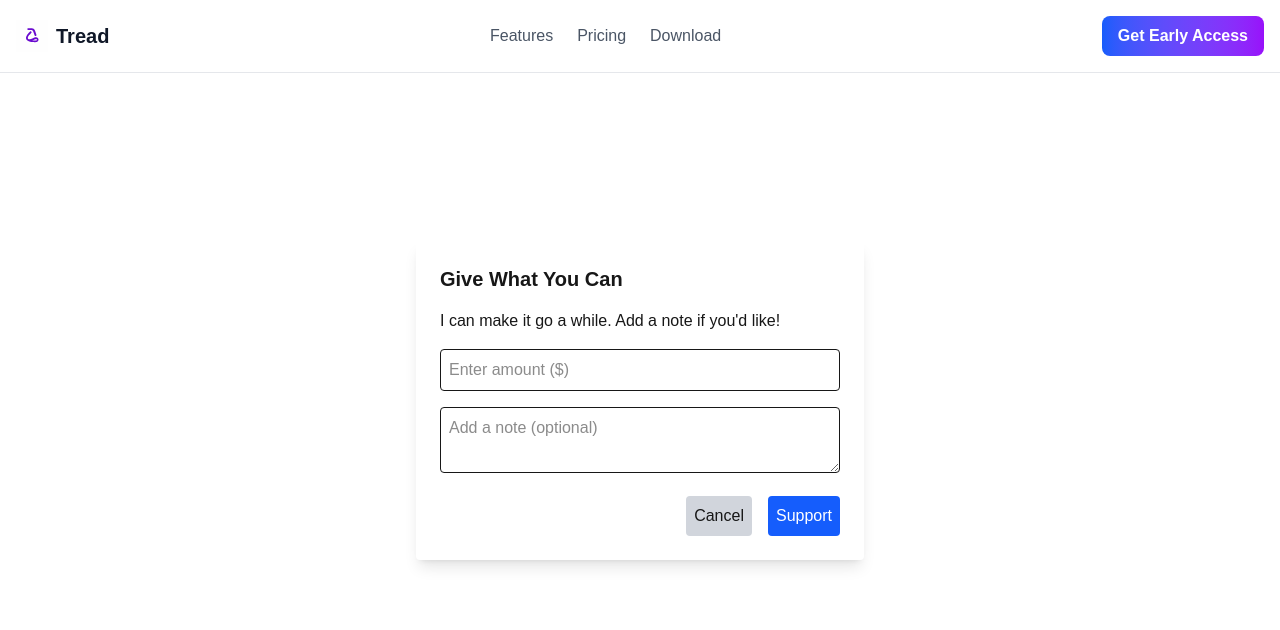
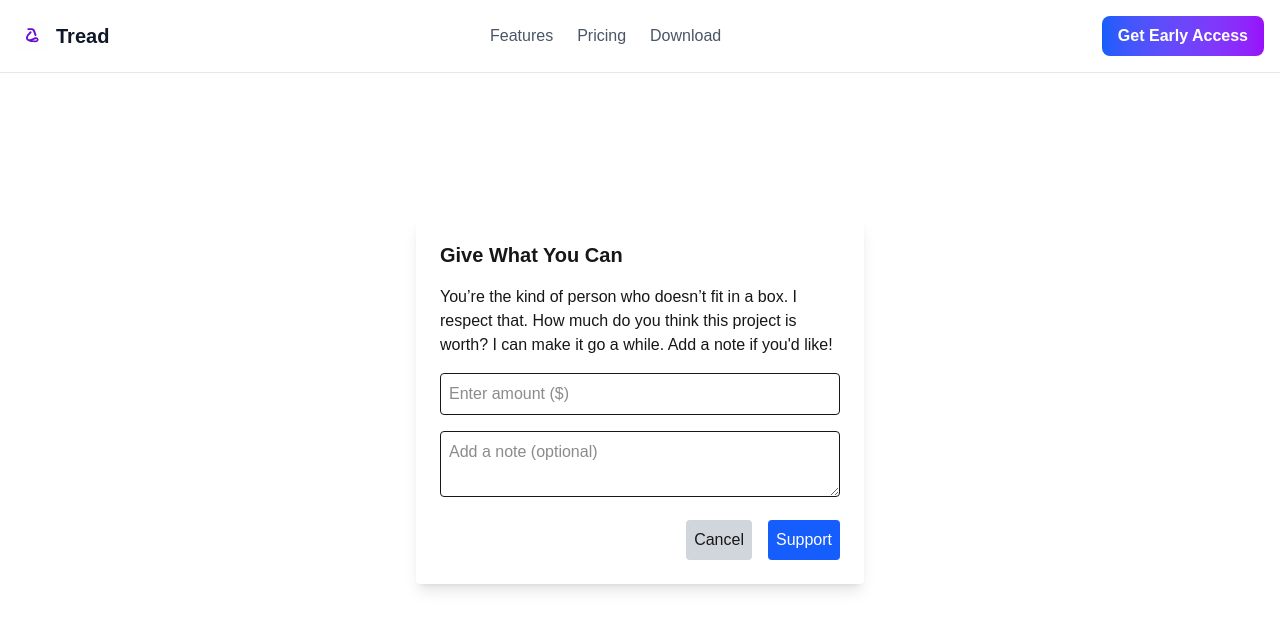
Before and after one commit to jordeguevara/tread-web, a Next.js app: page /build-with-me in a window 1280 px wide. Both pictures are taken after a click on the button "Custom – You tell me what it’s worth". Shown: the part 721-1351 px from the top of the page. Built offline with nearby package versions, Linux system fonts and the light colour scheme; what @apollo/client-integration-nextjs would draw is missing.

Commit message:
Added copy

```diff
--- a/src/app/build-with-me/page.tsx
+++ b/src/app/build-with-me/page.tsx
@@ -170,7 +170,9 @@ export default function BuildWithMePage() {
             <div className="bg-white p-6 rounded shadow-lg max-w-md w-full">
               <h2 className="text-xl font-semibold mb-4">Give What You Can</h2>
               <p className="mb-4">
-                I can make it go a while. Add a note if you'd like!
+                You’re the kind of person who doesn’t fit in a box. I respect
+                that. How much do you think this project is worth? I can make it
+                go a while. Add a note if you'd like!
               </p>
               <input
                 type="number"
```
